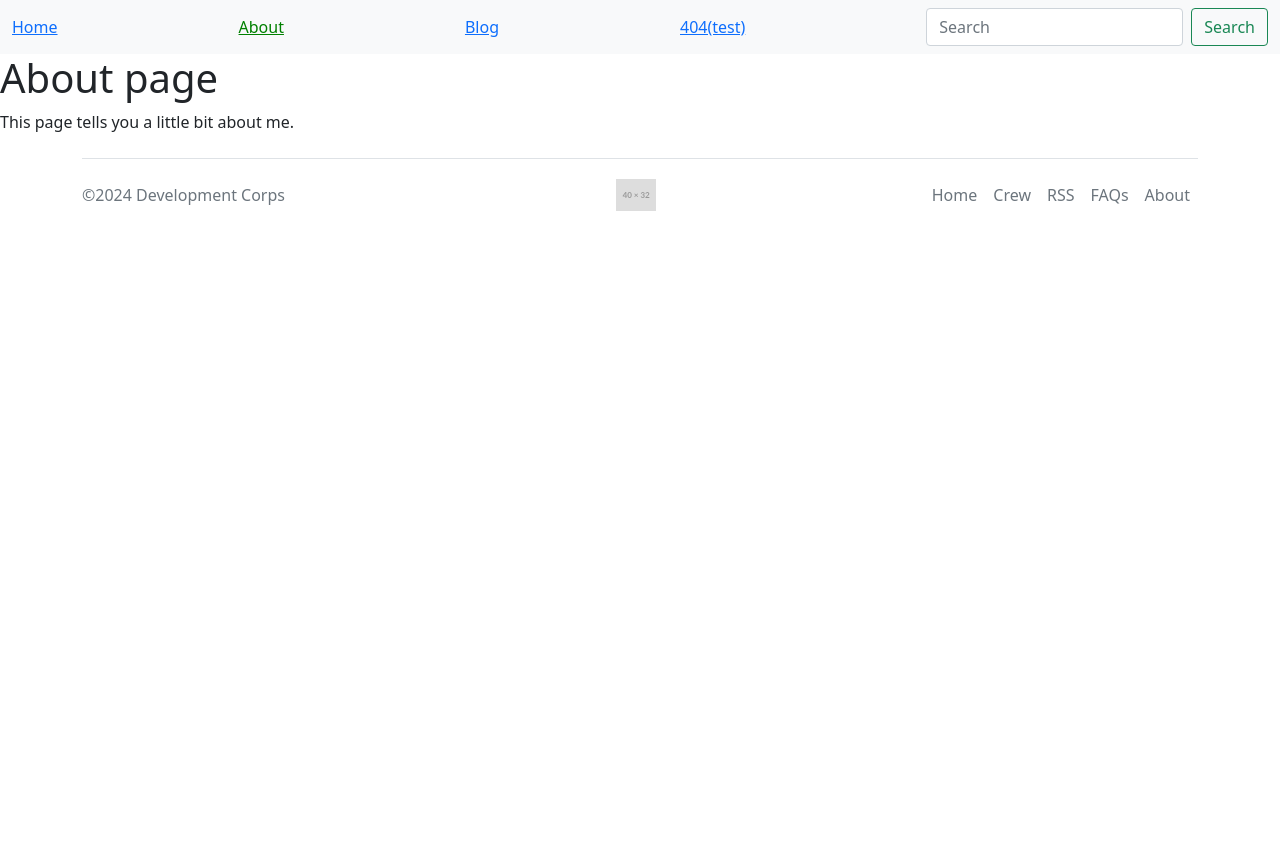
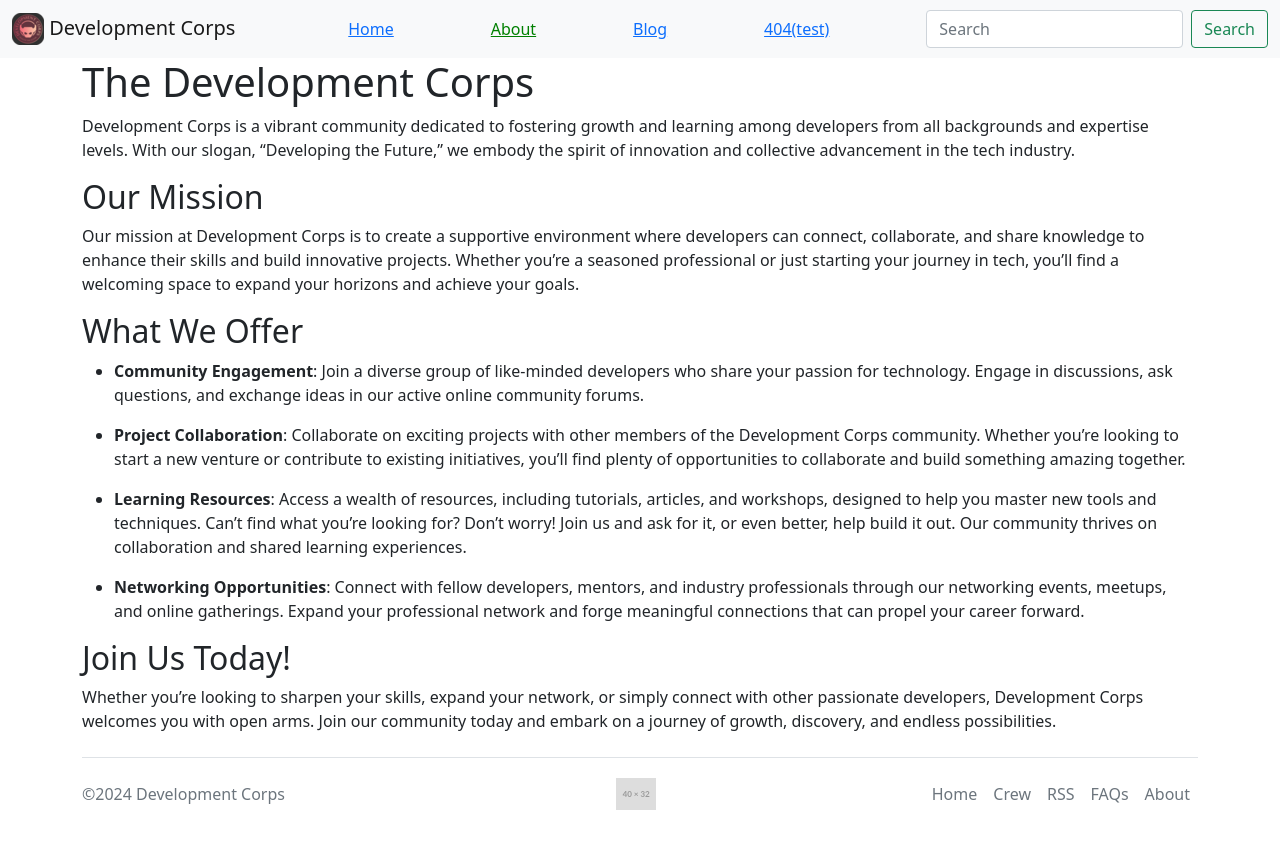
Before and after one commit to Development-Corps/JekyllForge, a Jekyll site: the page built from _pages/about.md, in a window 1280 px wide. Shown: the top 849 px of the page. Built offline with Jekyll 4.4.1, drawn with Linux system fonts in a browser that asks for light colours.

Commit message:
[noissue] - mostly trying to set the favicon

```diff
--- /dev/null
+++ b/_includes/head.html
@@ -0,0 +1,4 @@
+<meta charset="utf-8">
+<meta http-equiv="X-UA-Compatible" content="IE=edge">
+<meta name="viewport" content="width=device-width, initial-scale=1, user-scalable=no">
+{%- include head/favicon.html -%}
--- /dev/null
+++ b/_includes/head/favicon.html
@@ -0,0 +1,22 @@
+<!-- start favicons snippet, use https://realfavicongenerator.net/ -->
+
+{% assign favicons = "/assets/images/favicon" %}
+
+<link rel="apple-touch-icon" sizes="180x180" href="{{ favicons }}/apple-touch-icon.png">
+
+<link rel="icon" type="image/png" sizes="32x32" href="{{ favicons }}/favicon-32x32.png">
+
+<link rel="icon" type="image/png" sizes="16x16" href="{{ favicons }}/favicon-16x16.png">
+
+<!-- <link rel="manifest" href="{{ favicons }}/site.webmanifest"> -->
+
+<link rel="mask-icon" href="{{ favicons }}/safari-pinned-tab.svg" color="#fc4d50">
+
+<link rel="shortcut icon" href="{{ favicons }}/favicon.ico">
+
+<meta name="msapplication-TileColor" content="#ffc40d">
+
+<meta name="msapplication-config" content="{{ favicons }}/browserconfig.xml">
+
+<meta name="theme-color" content="#ffffff">
+<!-- end favicons snippet -->
--- a/_includes/navigation.html
+++ b/_includes/navigation.html
@@ -1,5 +1,9 @@
 <nav class="navbar sticky-top navbar-expand-lg navbar-light bg-light">
     <div class="container-fluid">
+        <a class="navbar-brand" href="/">
+            <img src="/assets/images/favicons/favicon-32x32.png" width="32" height="32" class="d-inline-block align-top" alt="Development Corps Logo">
+            Development Corps
+          </a>
         <!-- Iterate over the _data/navigation file and create a link for each-->
         {% for item in site.data.navigation %}
         <a href="{{ item.link }}" {% if page.url==item.link %}class="current" {% endif %}>{{ item.name }}</a>
--- a/_layouts/base.html
+++ b/_layouts/base.html
@@ -19,6 +19,7 @@
         {%- endunless -%}
         {{ site.title }}
     </title>
+    {%- include head.html -%}
     <link href="https://cdn.jsdelivr.net/npm/bootstrap@5.1.3/dist/css/bootstrap.min.css" rel="stylesheet"
         integrity="sha384–1BmE4kWBq78iYhFldvKuhfTAU6auU8tT94WrHftjDbrCEXSU1oBoqyl2QvZ6jIW3" crossorigin="anonymous">
     <link rel="stylesheet" href="/assets/css/styles.css">
@@ -31,8 +32,9 @@
     {% if page.header != false %}
         {% include navigation.html %}
     {% endif %}
-
-    {{ content }} <!-- Conect Rendered Here -->
+    <div class="container">
+        {{ content }} <!-- Conect Rendered Here -->
+    </div>
 
     {% include footer.html %}
 
--- a/_layouts/landing.html
+++ b/_layouts/landing.html
@@ -7,7 +7,6 @@
     Outside of that this could very well be a page that inherits from base and builds there own lander
 -->
 
-<div class="container col-xxl-8 px-4 py-5">
   <div class="row flex-lg-row-reverse align-items-center g-5 py-5">
     <div class="col-10 col-sm-8 col-lg-6">
       <img src="/assets/images/Placeholder600x400.svg" class="d-block mx-lg-auto img-fluid" alt="Bootstrap Themes" width="700"
@@ -23,7 +22,7 @@
         {% endfor %}
       </div>
     </div>
-  </div>
+
 
   {{content}} <!-- Content Rendered Here-->
 
--- a/_pages/about.md
+++ b/_pages/about.md
@@ -1,9 +1,29 @@
 ---
+title: About
 layout: base
-title: About
+icon: fas fa-info-circle
 permalink: /about
-title_shorthand: test
+order: 4
 ---
-# About page
 
-This page tells you a little bit about me.
+# The Development Corps
+
+Development Corps is a vibrant community dedicated to fostering growth and learning among developers from all backgrounds and expertise levels. With our slogan, "Developing the Future," we embody the spirit of innovation and collective advancement in the tech industry.
+
+## Our Mission
+
+Our mission at Development Corps is to create a supportive environment where developers can connect, collaborate, and share knowledge to enhance their skills and build innovative projects. Whether you're a seasoned professional or just starting your journey in tech, you'll find a welcoming space to expand your horizons and achieve your goals.
+
+## What We Offer
+
+- **Community Engagement**: Join a diverse group of like-minded developers who share your passion for technology. Engage in discussions, ask questions, and exchange ideas in our active online community forums.
+
+- **Project Collaboration**: Collaborate on exciting projects with other members of the Development Corps community. Whether you're looking to start a new venture or contribute to existing initiatives, you'll find plenty of opportunities to collaborate and build something amazing together.
+
+- **Learning Resources**: Access a wealth of resources, including tutorials, articles, and workshops, designed to help you master new tools and techniques. Can't find what you're looking for? Don't worry! Join us and ask for it, or even better, help build it out. Our community thrives on collaboration and shared learning experiences.
+
+- **Networking Opportunities**: Connect with fellow developers, mentors, and industry professionals through our networking events, meetups, and online gatherings. Expand your professional network and forge meaningful connections that can propel your career forward.
+
+## Join Us Today!
+
+Whether you're looking to sharpen your skills, expand your network, or simply connect with other passionate developers, Development Corps welcomes you with open arms. Join our community today and embark on a journey of growth, discovery, and endless possibilities.
--- a/_pages/index.html
+++ b/_pages/index.html
@@ -5,7 +5,7 @@
 title: Welcome
 actions:
 - text: Learn About Us
-url: /about
+  url: /about
 style: red
 ---
 <!--https://jekyllrb.com/docs/step-by-step/01-setup/-->
@@ -47,4 +47,7 @@
       </div>
     </div>
   </div>
+  <div>
+    <h1>Add some contact form here or join of our community link idk</h1>
+  </div>
 </div>
--- a/_sass/main.scss
+++ b/_sass/main.scss
@@ -1,3 +1,3 @@
 .current {
     color: green;
-  }
+}
```
Also changed, not shown: assets/images/favicons/android-chrome-192x192.png (added), assets/images/favicons/android-chrome-256x256.png (added), assets/images/favicons/apple-touch-icon.png (added), assets/images/favicons/favicon-16x16.png (added), assets/images/favicons/favicon-32x32.png (added), assets/images/favicons/favicon.ico (added), assets/images/favicons/mstile-150x150.png (added), assets/images/favicons/safari-pinned-tab.svg (added).
